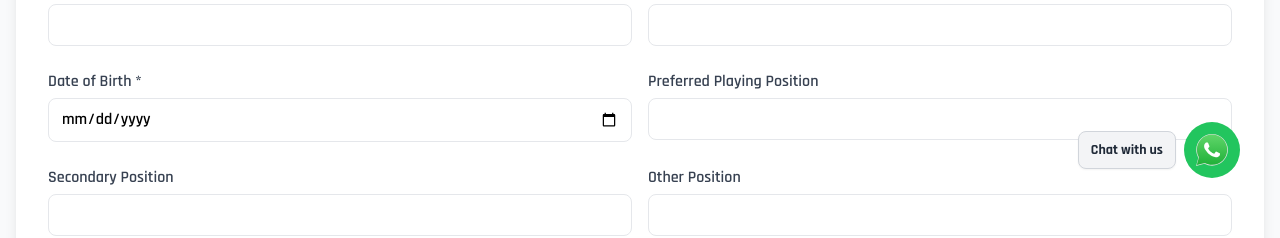
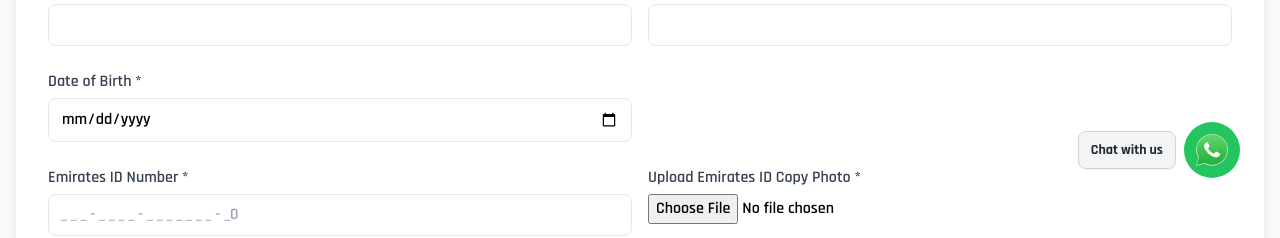
Before and after one commit to kythonlk/tuskersrfc, a React (Vite) app: page /membership-reg in a window 1280 px wide. Shown: the part 582-820 px from the top of the page. Built offline with nearby package versions, Linux system fonts and the light colour scheme; no server answers; the database is empty.

Commit message:
Update reg page

```diff
--- a/src/pages/Membership.tsx
+++ b/src/pages/Membership.tsx
@@ -47,7 +47,7 @@ export default function Membership() {
     {
       label: "Social Touch Rugby",
       age: "16 YEARS AND UP",
-      price: "AED 500",
+      price: "AED 550",
       image: b,
       type: "touch",
       perks: [
--- a/src/pages/MembershipReg.tsx
+++ b/src/pages/MembershipReg.tsx
@@ -279,7 +279,7 @@ export default function MembershipRegister() {
                   className="w-full px-3 py-2 border rounded-lg focus:ring-2 focus:ring-[#f5a623]"
                 />
               </div>
-              {membershipType !== 'supporter' && (
+              {membershipType !== 'supporter' || membershipType !== 'touch' && (
                 <div>
                   <label className="block font-semibold text-gray-700 mb-1">Preferred Playing Position</label>
                   <input
@@ -293,7 +293,7 @@ export default function MembershipRegister() {
               )}
             </div>
 
-            {membershipType !== 'supporter' && (
+              {membershipType !== 'supporter' || membershipType !== 'touch' && (
               <div className="grid grid-cols-1 md:grid-cols-2 gap-4">
                 <div>
                   <label className="block font-semibold text-gray-700 mb-1">Secondary Position</label>
@@ -319,7 +319,7 @@ export default function MembershipRegister() {
             )}
 
             {/* Height and Weight */}
-            {membershipType !== 'supporter' && (
+              {membershipType !== 'supporter' || membershipType !== 'touch' && (
               <div className="grid grid-cols-1 md:grid-cols-2 gap-4">
                 <div>
                   <label className="block font-semibold text-gray-700 mb-1">Height (cm)</label>
```
